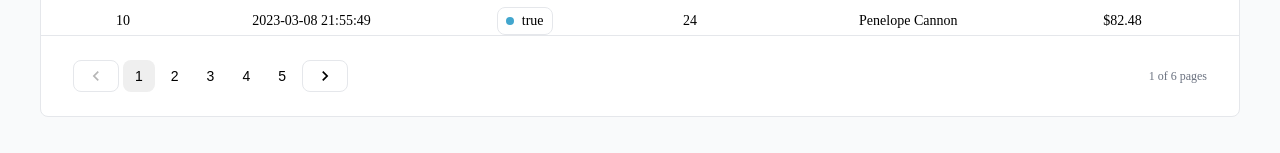
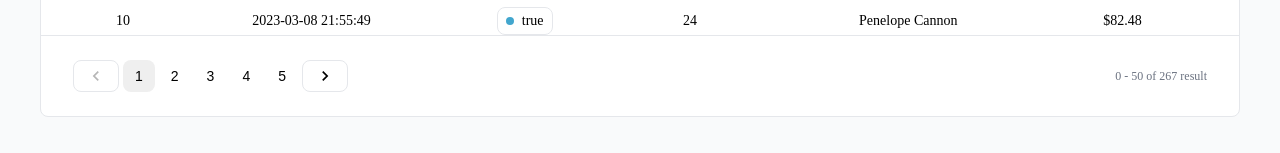
Before and after one commit to wanted-pre-onboarding-internship-1team/pre-onboarding-9th-4-1, a React (Create React App) app: page / in a window 1280 px wide. Shown: the part 619-772 px from the top of the page. Built offline with nearby package versions, Linux system fonts and the light colour scheme.

Commit message:
[#1] refactor: 최대 노출 개수 상수로 관리

```diff
--- a/src/component/AdminFooter.tsx
+++ b/src/component/AdminFooter.tsx
@@ -1,16 +1,20 @@
+import { MAX_NUM } from '../constants/orders';
 import usePage from '../hooks/usePage';
 import { COMMON_COLOR } from './../constants/colors';
 import Pagination from './common/Pagination';
 import styled from 'styled-components';
 
 const AdminFooter = () => {
-  const { currentPage, maxPage } = usePage();
+  const { currentPage, maxPage, length } = usePage();
+
+  const from = currentPage * MAX_NUM;
+  const to = from + MAX_NUM < length ? from + MAX_NUM : length;
 
   return (
     <AdminFooterWrapper>
       <Pagination maxPage={maxPage} />
       <Text>
-        {currentPage + 1} of {maxPage} pages
+        {from} - {to} of {length} result
       </Text>
     </AdminFooterWrapper>
   );
--- a/src/constants/orders.ts
+++ b/src/constants/orders.ts
@@ -1 +1,2 @@
 export const TODAY = '2023-03-08';
+export const MAX_NUM = 50;
--- a/src/hooks/usePage.ts
+++ b/src/hooks/usePage.ts
@@ -1,5 +1,5 @@
 import { getTodayDataApi } from '../api/dataApi';
-import { TODAY } from './../constants/orders';
+import { MAX_NUM, TODAY } from './../constants/orders';
 import useAdminParams from './useAdminParams';
 import { useState, useEffect } from 'react';
 
@@ -8,11 +8,13 @@ const usePage = () => {
   const currentPage = Number(currentParams);
 
   const [maxPage, setMaxPage] = useState(0);
+  const [length, setLength] = useState(0);
 
   const getDataLength = async () => {
     const response = await getTodayDataApi(0, 0, TODAY);
-    const page = ~~(response.length / 50) + 1;
+    const page = ~~(response.length / MAX_NUM) + 1;
 
+    setLength(response.length);
     setMaxPage(page);
   };
 
@@ -20,7 +22,7 @@ const usePage = () => {
     getDataLength();
   }, []);
 
-  return { currentPage, setPage, maxPage };
+  return { currentPage, setPage, maxPage, length };
 };
 
 export default usePage;
--- a/src/hooks/useTableQuery.ts
+++ b/src/hooks/useTableQuery.ts
@@ -1,5 +1,5 @@
 import { getTodayDataApi } from '../api/dataApi';
-import { TODAY } from '../constants/orders';
+import { MAX_NUM, TODAY } from '../constants/orders';
 import usePage from './usePage';
 import { useQuery, useQueryClient } from '@tanstack/react-query';
 import { useEffect } from 'react';
@@ -16,7 +16,7 @@ const useTableQuery = () => {
     ['data', currentPage],
     () => {
       console.log('fetching...👻');
-      return getTodayDataApi(currentPage, 50, TODAY);
+      return getTodayDataApi(currentPage, MAX_NUM, TODAY);
     },
     {
       staleTime: 5000,
@@ -29,7 +29,7 @@ const useTableQuery = () => {
       const nextPage = currentPage + 1;
 
       queryClient.prefetchQuery(['data', nextPage], () =>
-        getTodayDataApi(nextPage, 50, TODAY)
+        getTodayDataApi(nextPage, MAX_NUM, TODAY)
       );
     }
   }, [currentPage, queryClient]);
```
